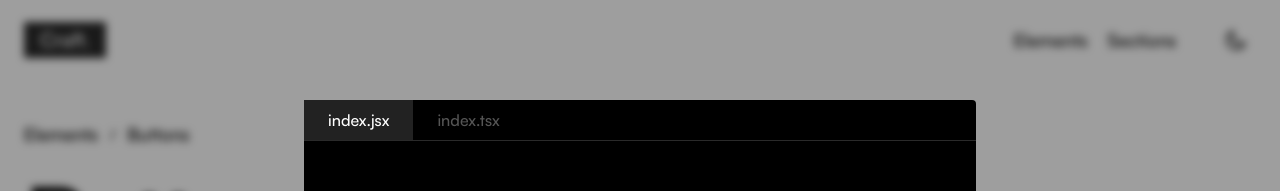
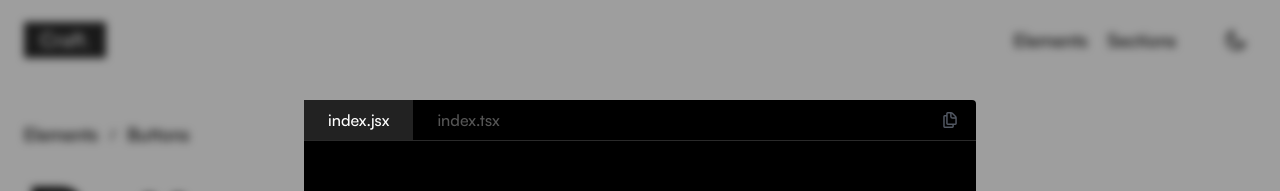
Before and after one commit to Jeff-Maina/craft, a Next.js app: page /elements/buttons in a window 1280 px wide. Both pictures are taken after a click on the button "code". Shown: the top 191 px of the page. Built offline with nearby package versions, Linux system fonts and the light colour scheme.

Commit message:
Add copy logic

```diff
--- a/src/app/(pages)/elements/buttons/examples/ButtonCard.tsx
+++ b/src/app/(pages)/elements/buttons/examples/ButtonCard.tsx
@@ -21,6 +21,7 @@ const ButtonCard: FC<ButtonProps> = ({ children, codeBlock }) => {
     codeBlock,
     setModalActive,
   };
+
   return (
     <article className="w-full aspect-square border bg-zinc-100 rounded-xl flex flex-col justify-between">
       <div>{children}</div>
--- a/src/components/Svgs.tsx
+++ b/src/components/Svgs.tsx
@@ -47,13 +47,31 @@ export const CopySvg: FC<SvgProps> = ({ className }) => {
   return (
     <svg
       xmlns="http://www.w3.org/2000/svg"
-      viewBox="0 0 64 64"
+      width="24"
+      height="24"
+      viewBox="0 0 24 24"
       id="copy"
       className={className}
     >
-      <g data-name="Layer 3">
-        <path d="M40.63,13H12.38A4.69,4.69,0,0,0,7.7,17.67V57.31A4.69,4.69,0,0,0,12.38,62H40.63a4.69,4.69,0,0,0,4.69-4.69V17.67A4.69,4.69,0,0,0,40.63,13Zm2.69,44.33A2.69,2.69,0,0,1,40.63,60H12.38A2.69,2.69,0,0,1,9.7,57.31V17.67A2.69,2.69,0,0,1,12.38,15H40.63a2.69,2.69,0,0,1,2.69,2.69Z"></path>
-        <path d="M51.74,2H23.26a4.58,4.58,0,0,0-4.58,4.57v3.55a1,1,0,0,0,2,0V6.57A2.58,2.58,0,0,1,23.26,4H51.74A2.57,2.57,0,0,1,54.3,6.57V46.44A2.58,2.58,0,0,1,51.74,49H48.5a1,1,0,0,0,0,2h3.24a4.58,4.58,0,0,0,4.57-4.58V6.57A4.57,4.57,0,0,0,51.74,2Z"></path>
+      <path fill="none" d="M0,0H24V24H0Z" data-name="Path 3641"></path>
+      <path
+        fill="#525863"
+        d="M19.966,4.527,16.418.936A3.545,3.545,0,0,0,13.462.044H10.207a1.785,1.785,0,0,0-1.773,1.8V3.635H6.662A1.785,1.785,0,0,0,4.9,5.431V17.4h0A1.785,1.785,0,0,0,6.672,19.2h9.167a1.785,1.785,0,0,0,1.773-1.8V15.6h1.763a1.785,1.785,0,0,0,1.773-1.8V7.221A3.108,3.108,0,0,0,19.966,4.527Zm-5.026-2.5a1.284,1.284,0,0,1,.224.189L18.711,5.8a5.211,5.211,0,0,1,.483.526H16A1.063,1.063,0,0,1,14.94,5.259ZM15.828,17.4H6.662V5.431H8.433v8.376A1.785,1.785,0,0,0,10.208,15.6h5.62Zm3.553-3.591H10.209V1.84h2.958V5.26A2.85,2.85,0,0,0,16,8.125h3.383Z"
+        data-name="Path 3543"
+        transform="translate(-.997 2.4)"
+      ></path>
+    </svg>
+  );
+};
+
+export const DoneSvg: FC<SvgProps> = ({ className }) => {
+  return (
+    <svg xmlns="http://www.w3.org/2000/svg" viewBox="0 0 24 24" id="checkmark" className={className}>
+      <g data-name="Layer 2">
+        <g data-name="checkmark">
+          <rect width="24" height="24" opacity="0"></rect>
+          <path d="M9.86 18a1 1 0 0 1-.73-.32l-4.86-5.17a1 1 0 1 1 1.46-1.37l4.12 4.39 8.41-9.2a1 1 0 1 1 1.48 1.34l-9.14 10a1 1 0 0 1-.73.33z"></path>
+        </g>
       </g>
     </svg>
   );
--- a/src/components/codeblock/CodeModal.tsx
+++ b/src/components/codeblock/CodeModal.tsx
@@ -1,5 +1,6 @@
 import { FC, useState } from "react";
 import Modal from "../Modal";
+import { CopySvg, DoneSvg } from "../Svgs";
 
 type codeBlock = {
   javascript: string;
@@ -18,6 +19,7 @@ interface ModalProps {
 
 const CodeModal: FC<ModalProps> = ({ modalProps }) => {
   const { setModalActive, isModalActive, codeBlock } = modalProps;
+  const { typescript, javascript } = codeBlock;
 
   // toggle modal functions;
   const closeModal = () => setModalActive(false);
@@ -31,6 +33,14 @@ const CodeModal: FC<ModalProps> = ({ modalProps }) => {
   const isTypeScript = activeLanguage === "TS";
   const activeClass = "bg-[#222] text-white hover:!text-white";
 
+  // copying the text to clipboard;
+  const [hasCopied, setHasCopied] = useState(false);
+  const buttonSvg = hasCopied ? <DoneSvg className="h-[20px] w-[20px] stroke-green-500" /> : <CopySvg className="h-[20px] w-[20px] fill-[#555]" />;
+  const currentLanguage = isJavaScript ? javascript : typescript
+  const copySnippet = () => {
+    setHasCopied(true);
+    setTimeout(() => setHasCopied(false),2500)
+  }
   return (
     <Modal isModalActive={isModalActive} closeModal={closeModal}>
       <section
@@ -40,10 +50,10 @@ const CodeModal: FC<ModalProps> = ({ modalProps }) => {
         }}
         className="w-[90%] h-3/4 bg-black max-w-2xl rounded"
       >
-        <header className="w-full flex items-center  border-b border-[#2a2a2a] font-satoshi-medium text-[#555] justify-between">
-          <div className="flex items-center">
+        <header className="w-full flex items-center  border-b border-[#2a2a2a] font-satoshi-medium text-[#555] justify-between pr-2">
+          <div className="flex items-center text-sm md:text-base">
             <button
-              className={`px-3 lg:px-6 py-2 hover:bg-[#222] hover:text-[#888] transition-all duration-150 ${
+              className={`px-4 lg:px-6 py-2 hover:bg-[#222] hover:text-[#888] transition-all duration-150 ${
                 isJavaScript && activeClass
               }`}
               onClick={setJs}
@@ -52,14 +62,16 @@ const CodeModal: FC<ModalProps> = ({ modalProps }) => {
             </button>
             <button
               onClick={setTs}
-              className={`px-3 lg:px-6 py-2 hover:bg-[#222] hover:text-[#888] transition-all duration-150 ${
+              className={`px-4 lg:px-6 py-2 hover:bg-[#222] hover:text-[#888] transition-all duration-150 ${
                 isTypeScript && activeClass
               }`}
             >
               index.tsx
             </button>
           </div>
-          <button></button>
+          <button onClick={copySnippet} className="h-full aspect-square grid place-items-center p-2">
+            {buttonSvg}
+          </button>
         </header>
       </section>
     </Modal>
```
